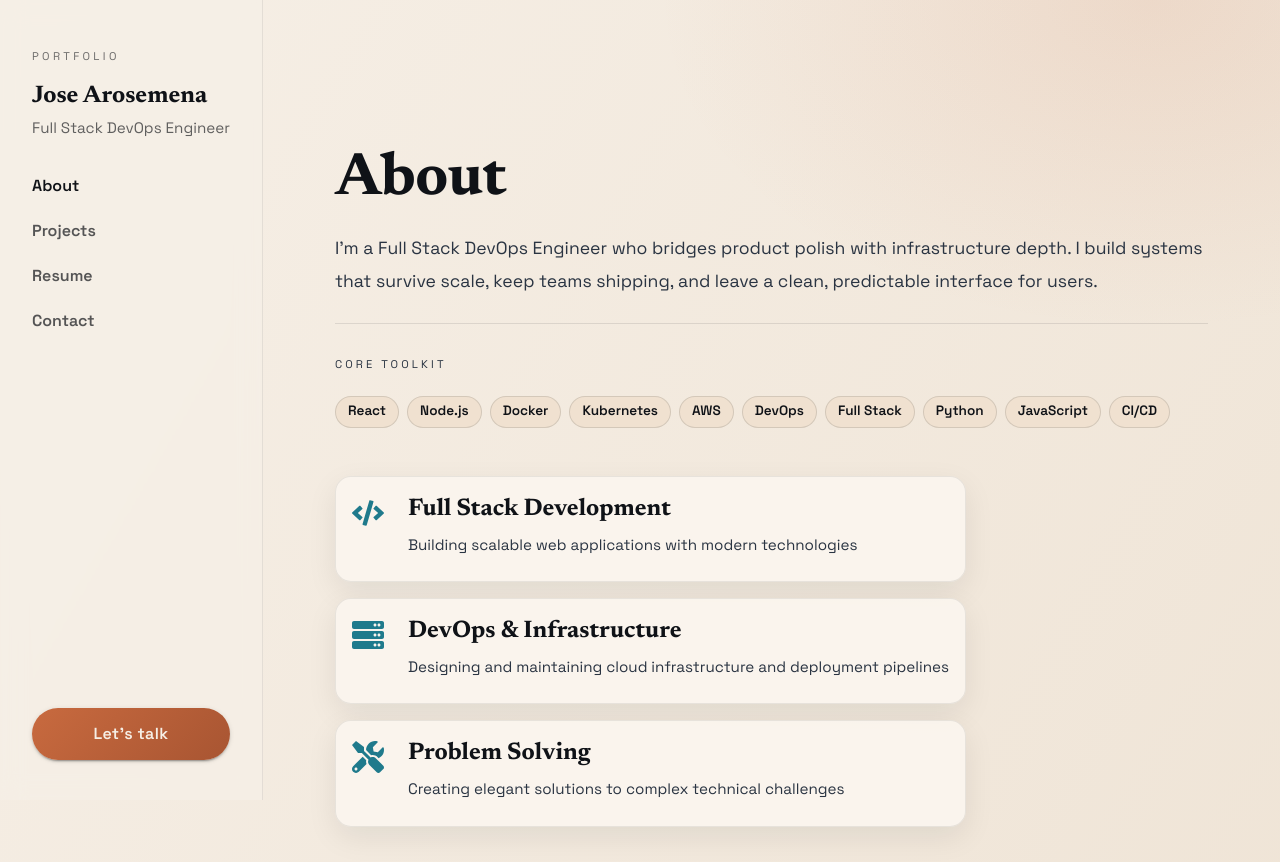
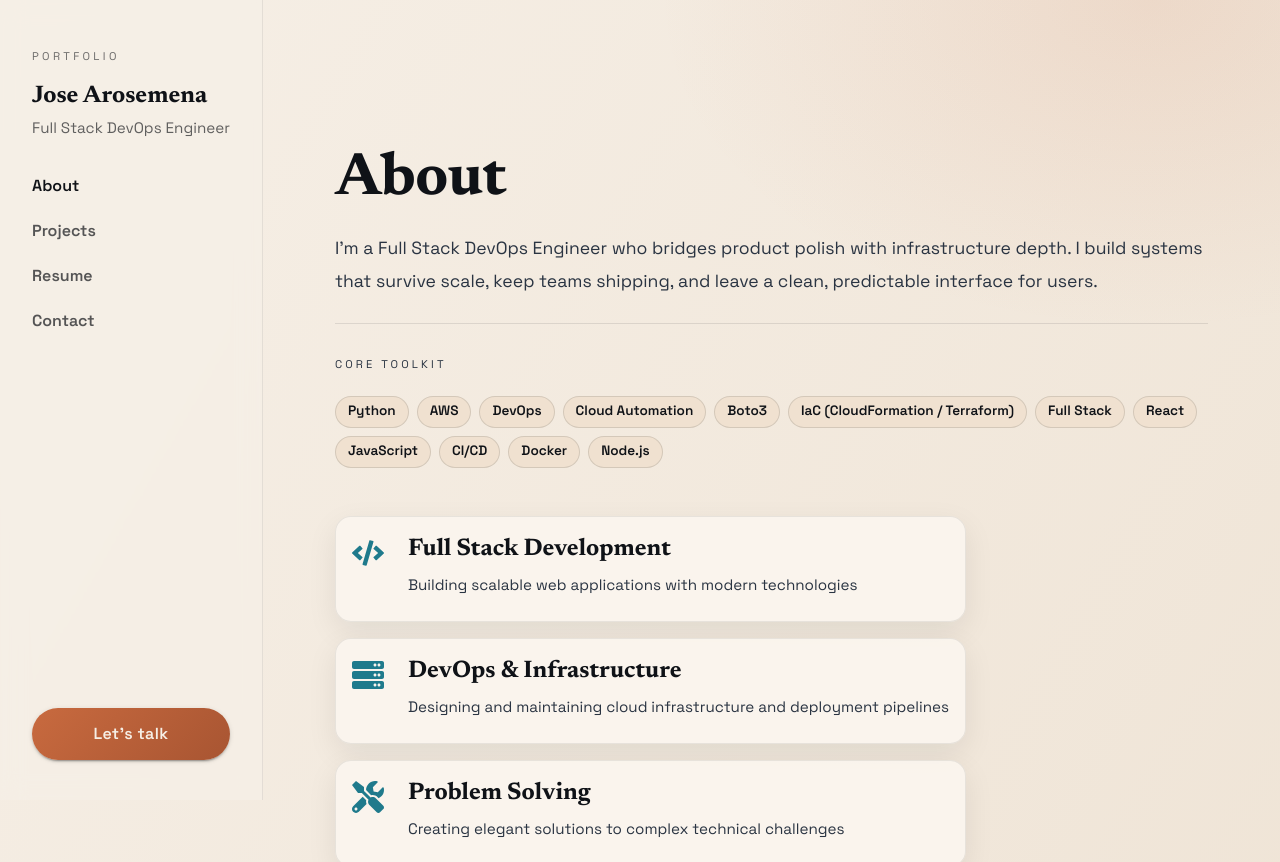
Before and after one commit to JOSEAROSEMENA/personal-website, a React (Create React App) app: page /#/about in a window 1280 px wide. Shown: the top 862 px of the page. Built offline with nearby package versions, Linux system fonts and the light colour scheme.

Commit message:
Fixed Material UI chips breaking app onClick

```diff
--- a/src/components/sections/About.js
+++ b/src/components/sections/About.js
@@ -4,8 +4,8 @@ import { FaCode, FaServer, FaTools } from 'react-icons/fa';
 
 const About = () => {
   const skills = [
-    'React', 'Node.js', 'Docker', 'Kubernetes', 'AWS',
-    'DevOps', 'Full Stack', 'Python', 'JavaScript', 'CI/CD'
+    'Python', 'AWS', 'DevOps', 'Cloud Automation', 'Boto3', 'IaC (CloudFormation / Terraform)',
+    'Full Stack', 'React', 'JavaScript', 'CI/CD', 'Docker', 'Node.js',
   ];
 
   const highlights = [
@@ -68,6 +68,7 @@ const About = () => {
                 <Chip
                   key={index}
                   label={skill}
+                  onClick={() => console.log("clicked")}
                   sx={{
                     background: '#f0e1d0',
                     color: 'var(--ink)',
--- a/src/components/sections/Projects.js
+++ b/src/components/sections/Projects.js
@@ -102,6 +102,7 @@ const Projects = () => {
                         key={i}
                         label={tech}
                         size="small"
+                        onClick={() => console.log("clicked")}
                         sx={{
                           background: '#f0e1d0',
                           color: 'var(--ink)',
--- a/src/components/sections/Resume.js
+++ b/src/components/sections/Resume.js
@@ -98,6 +98,7 @@ const Resume = () => {
                     key={skill}
                     label={skill}
                     size="small"
+                    onClick={() => console.log("clicked")}
                     sx={{
                       background: '#f0e1d0',
                       color: 'var(--ink)',
```
